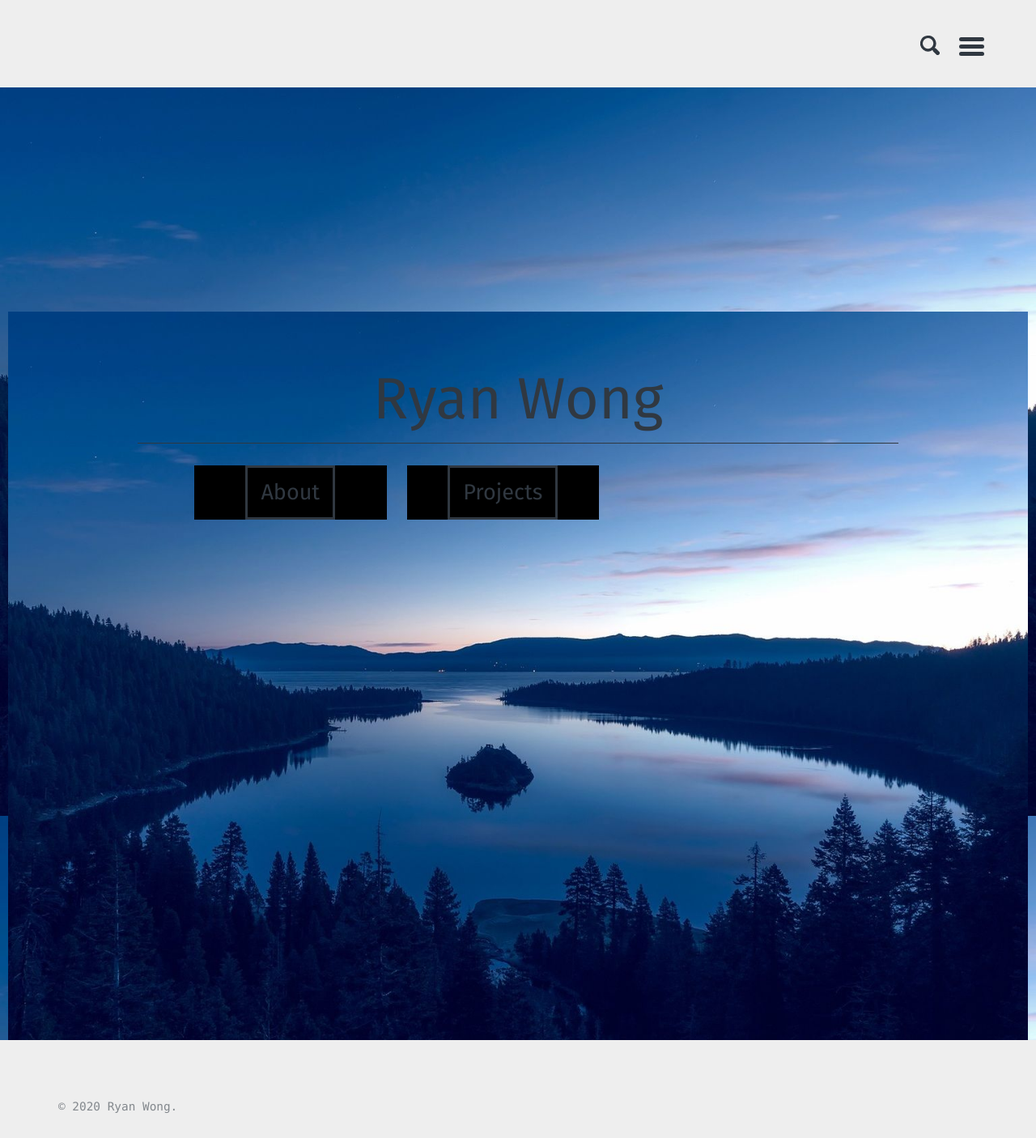
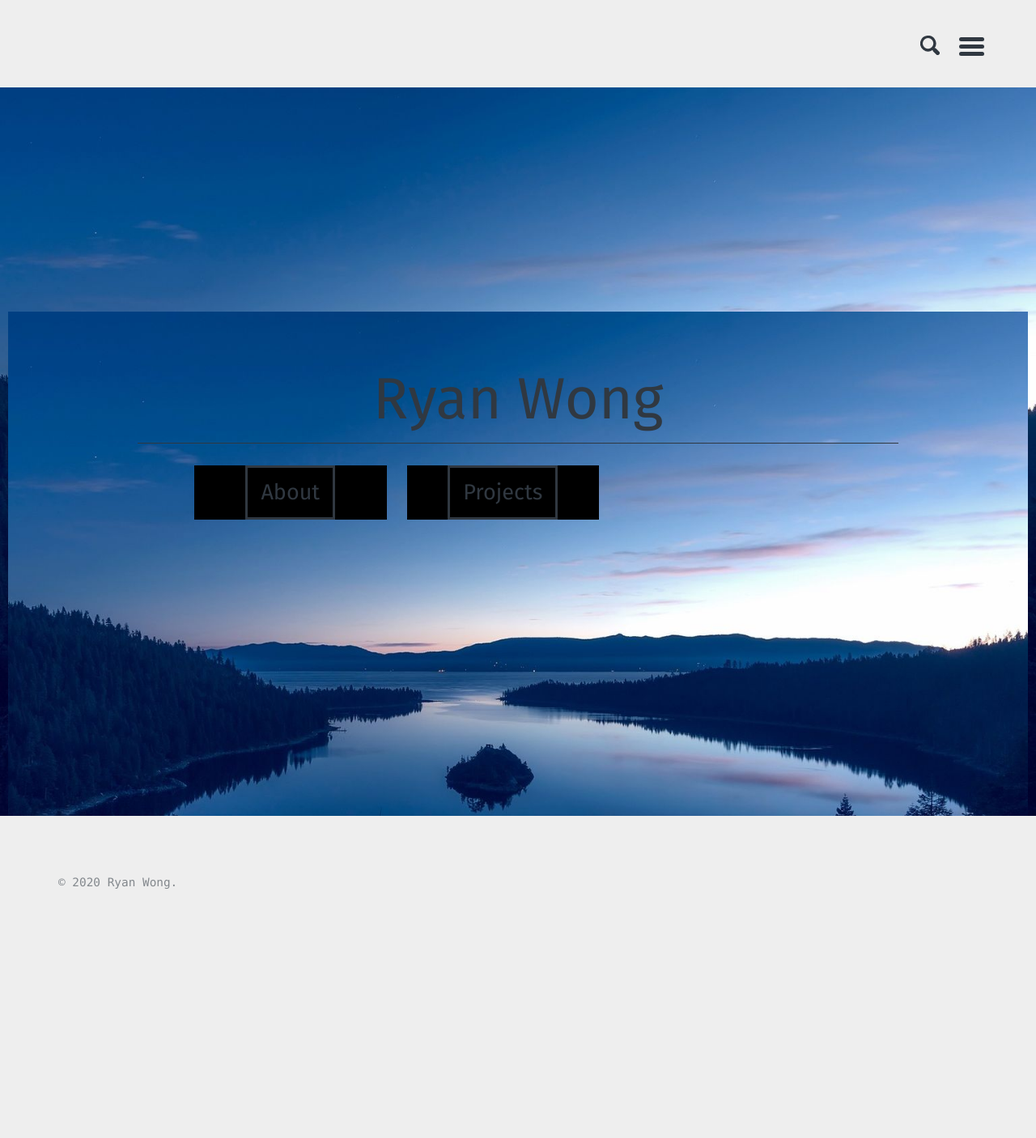
Before and after one commit to ryanwonghc/ryanwonghc.github.io, a Jekyll site: the page built from index.html, in a window 1280 px wide. Shown: the whole page at 81% size. Built offline with Jekyll 4.4.1, drawn with Linux system fonts in a browser that asks for light colours; the list of posts is cut into pages by our own code; after the commit the page ends 1129 px from its top, so only the background shows below that.

Commit message:
test wrapper size

```diff
--- a/_sass/basically-basic/_layout.scss
+++ b/_sass/basically-basic/_layout.scss
@@ -215,7 +215,7 @@ main {
 
   .wrapper {
     max-width: 100%;
-    height: auto;
+    max-height: 10em;
     margin-left: auto;
     margin-right: auto;
     margin-top: 6em;
@@ -233,6 +233,7 @@ main {
 
   .content {
     max-width: 960px;
+    max-height: 10em;
     margin-left: auto;
     margin-right: auto;
     padding-right: 10px;
```
